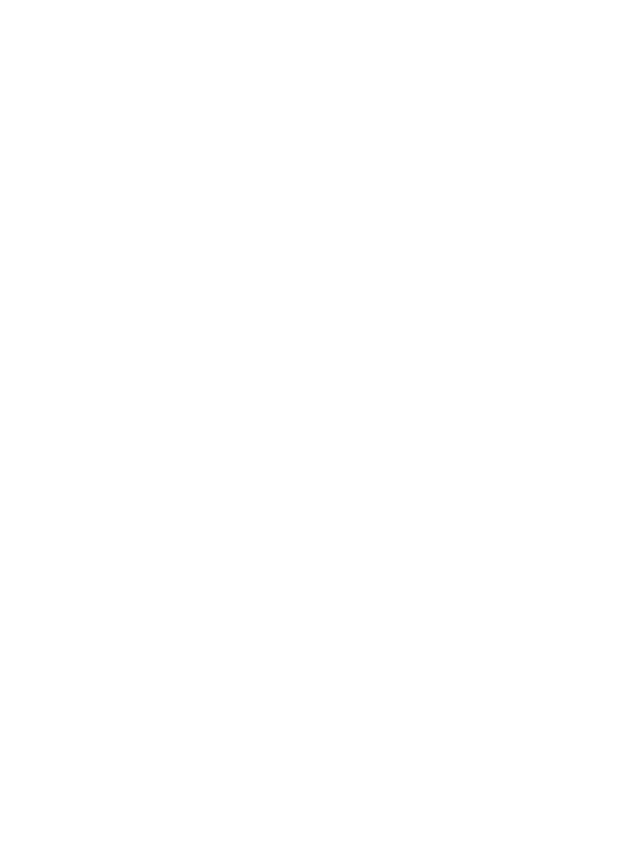
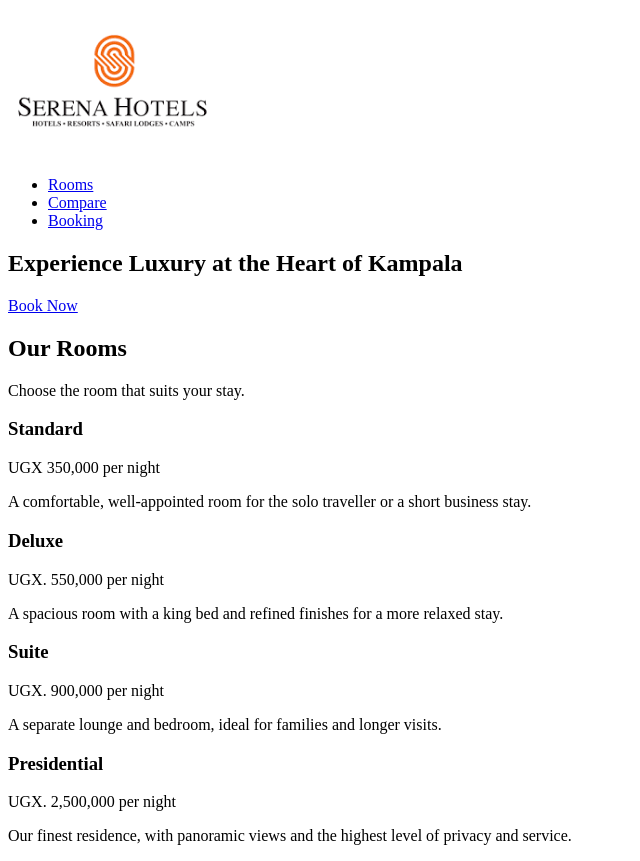
Before and after one commit to Patrickodida/serena-hotel-booking-page, a plain HTML site: page index.html in a window 1280 px wide. Shown: the whole page, without its empty margins (0-640 px from the left). Before the commit the page ends 800 px from the top, so only its background shows below. Drawn offline with Linux system fonts and the light colour scheme.

Commit message:
Add header section, our rooms sections

```diff
--- a/index.html
+++ b/index.html
@@ -1,21 +1,78 @@
-<!DOCTYPE html>
+<!doctype html>
 <html lang="en">
-<head>
-    <meta charset="UTF-8">
-    <meta name="viewport" content="width=device-width, initial-scale=1.0">
+  <head>
+    <meta charset="UTF-8" />
+    <meta name="viewport" content="width=device-width, initial-scale=1.0" />
     <title>Serena Hotel Kampala | Booking Portal</title>
-</head>
-<body>
-    <header>
-
+  </head>
+  <body>
+    <header class="navbar">
+      <a href="#top"
+        ><img src="serena-logo.png" alt="erena Hotel Kampala logo"
+      /></a>
+      <nav aria-label="Main navigation">
+        <ul>
+          <li><a href="#rooms">Rooms</a></li>
+          <li><a href="#compare">Compare</a></li>
+          <li><a href="#booking">Booking</a></li>
+        </ul>
+      </nav>
     </header>
 
-    <main>
+    <main id="top">
+      <section class="hero">
+        <div class="hero-content">
+          <h1>Experience Luxury at the Heart of Kampala</h1>
+          <a href="#booking" class="btn">Book Now</a>
+        </div>
+      </section>
+
+      <section id="rooms" class="section">
+        <h2>Our Rooms</h2>
+        <p class="section-intro">Choose the room that suits your stay.</p>
+
+        <div class="room-cards">
+          <article class="room-card">
+            <h3>Standard</h3>
+            <p class="room-price">UGX 350,000 <span>per night</span></p>
+            <p>
+              A comfortable, well-appointed room for the solo traveller or a
+              short business stay.
+            </p>
+          </article>
+
+          <article class="room-card">
+            <h3>Deluxe</h3>
+            <p class="room-price">UGX. 550,000 <span>per night</span></p>
+            <p>
+              A spacious room with a king bed and refined finishes for a more
+              relaxed stay.
+            </p>
+          </article>
+
+          <article class="room-card">
+            <h3>Suite</h3>
+            <p class="room-price">UGX. 900,000 <span>per night</span></p>
+            <p>
+              A separate lounge and bedroom, ideal for families and longer
+              visits.
+            </p>
+          </article>
+
+          <article class="room-card">
+            <h3>Presidential</h3>
+            <p class="room-price">UGX. 2,500,000 <span>per night</span></p>
+            <p>
+              Our finest residence, with panoramic views and the highest level
+              of privacy and service.
+            </p>
+          </article>
+        </div>
+      </section>
+
 
     </main>
 
-    <footer>
-
-    </footer>
-</body>
+    <footer></footer>
+  </body>
 </html>
```
